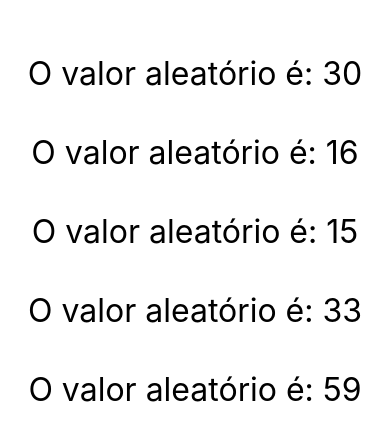
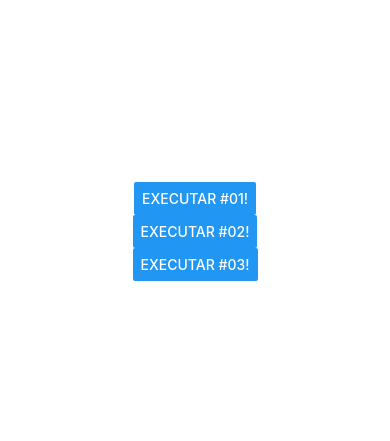
Before and after one commit to liviacardoso03/react-native-projects, a React Native app: screen / in a window 390 px wide. Shown: the part 191-632 px from the top of the page. Built offline with nearby package versions, Linux system fonts and the light colour scheme.

Commit message:
third commit

```diff
--- a/src/App.js
+++ b/src/App.js
@@ -1,24 +1,33 @@
 import React from 'react';
 import {SafeAreaView, StyleSheet} from 'react-native';
 
-import Aleatorio from './components/Aleatorio';
+import Button from './components/Button';
+// import Titulo from './components/Titulo';
+// import Aleatorio from './components/Aleatorio';
 //import MinMax from './components/MinMax';
 // import Primeiro from './components/Primeiro';
 // import CompPadrao, {Comp1, Comp2} from './components/Multi';
 
 export default () => (
   <SafeAreaView style={style.App}>
+    <Button />
+    {/*
+    <Titulo
+      principal="Cadastro Produto"
+      secundario="Tela de Cadastro do Produto"
+    />
     <Aleatorio min={10} max={60} />
     <Aleatorio min={10} max={60} />
     <Aleatorio min={10} max={60} />
     <Aleatorio min={10} max={60} />
     <Aleatorio min={10} max={60} />
-    {/* <MinMax min="3" max="20" />
+    <MinMax min="3" max="20" />
     <MinMax min="1" max="94" />
     <CompPadrao />
     <Comp1 />
     <Comp2 />
-    <Primeiro /> */}
+    <Primeiro />
+    */}
   </SafeAreaView>
 );
 
--- /dev/null
+++ b/src/components/Button.js
@@ -0,0 +1,30 @@
+import React from 'react';
+import {Button} from 'react-native';
+import Estilo from './style';
+
+export default props => {
+  function executar() {
+    console.warn('Executando #01...');
+  }
+
+  return (
+    <>
+      <Button title="Executar #01!" onPress={executar} />
+      {/* Traz a execução de uma função ao clicar no 'onPress' */}
+
+      <Button
+        title="Executar #02!"
+        onPress={function () {
+          //Define diretamente uma função dentro do 'onPress'
+          console.warn('Executando #02...');
+        }}
+      />
+
+      <Button
+        title="Executar #03!"
+        onPress={() => console.warn('Executando #03...')}
+        //Define diretamente uma arrow function dentro do 'onPress'
+      />
+    </>
+  );
+};
--- /dev/null
+++ b/src/components/Titulo.js
@@ -0,0 +1,12 @@
+import React from 'react';
+import {Text} from 'react-native';
+import Estilo from './style';
+
+export default props => {
+  return (
+    <>
+      <Text style={Estilo.fontG}>{props.principal}</Text>
+      <Text>{props.secundario}</Text>
+    </>
+  );
+};
```
